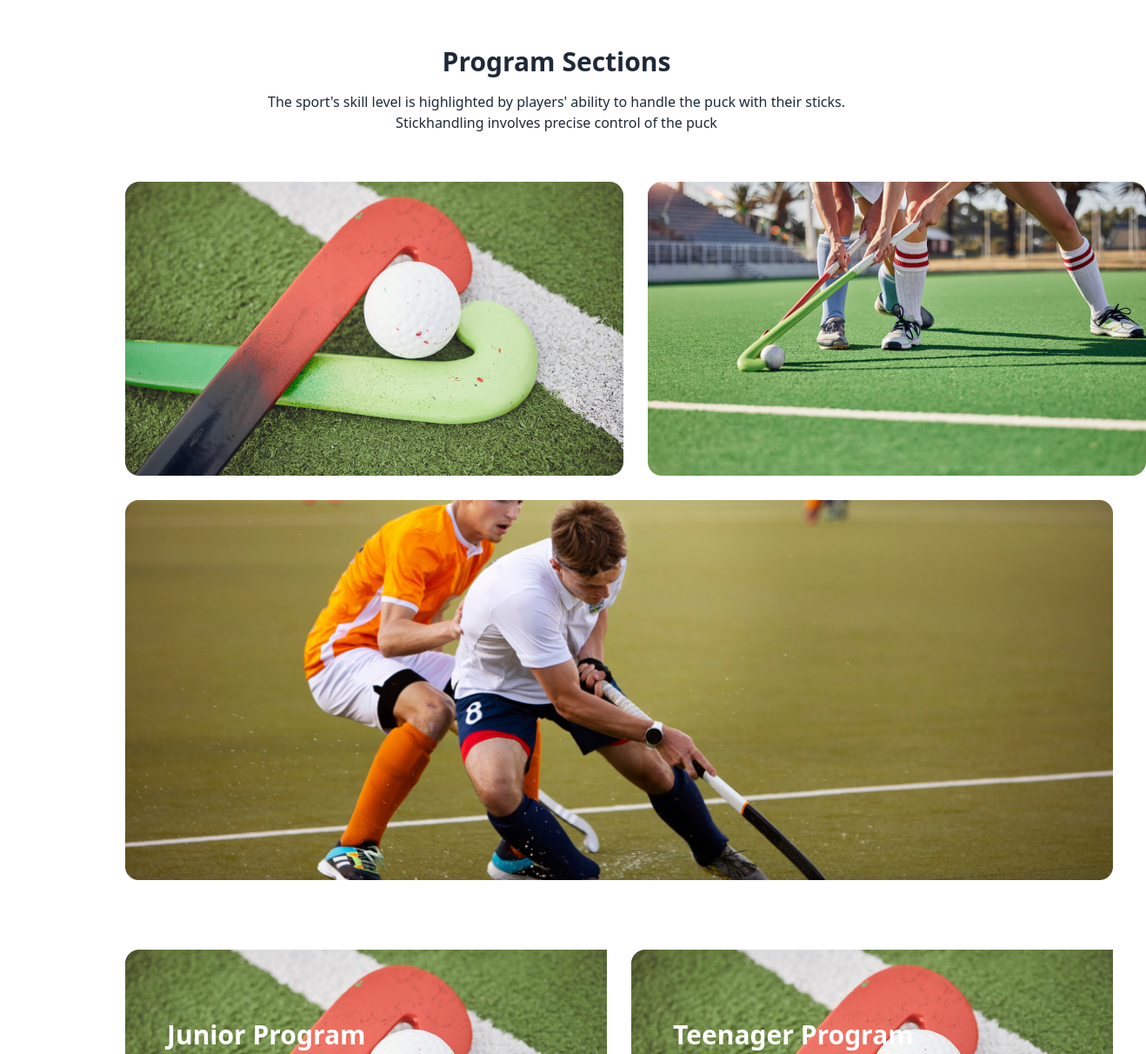
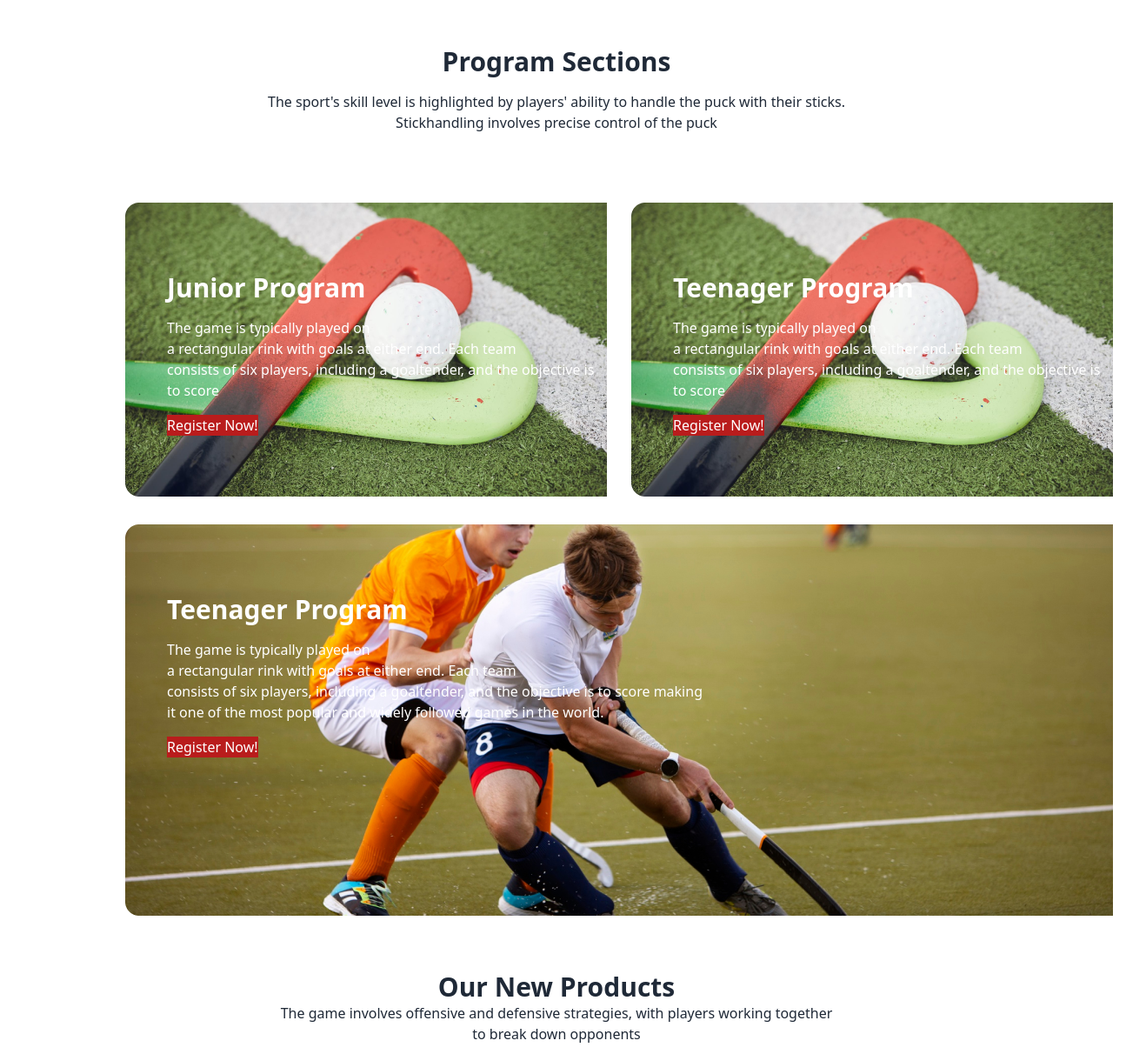
Before and after one commit to nasermunshi/Third-Assingment, a plain HTML site: page index.html in a window 1280 px wide. Shown: the part 1183-2395 px from the top of the page at 87% size, 1318 px wide, since content can reach past the window. Drawn offline with nearby package versions, Linux system fonts and the light colour scheme.

Commit message:
project done

```diff
--- a/index.html
+++ b/index.html
@@ -120,16 +120,6 @@
  <div class="mt-14 text-center">
   <h1 class="font-bold text-3xl my-4">Program Sections</h1>
   <p>The sport's skill level is highlighted by  players' ability to handle the puck with their sticks. <br> Stickhandling involves precise control of the puck</p>
- </div>
-
-<!-- baki asa -->
-
- <div class="gap-x-7 ml-36 mt-14 flex">
- <img src="images/2.png" alt="">
- <img src="images/3.png" alt="">
- </div>
- <div class="mt-7 ml-36">
-  <img src="images/4.png" alt="">
  </div>
 
  <section class="flex gap-7 mt-20 ml-36">
```
